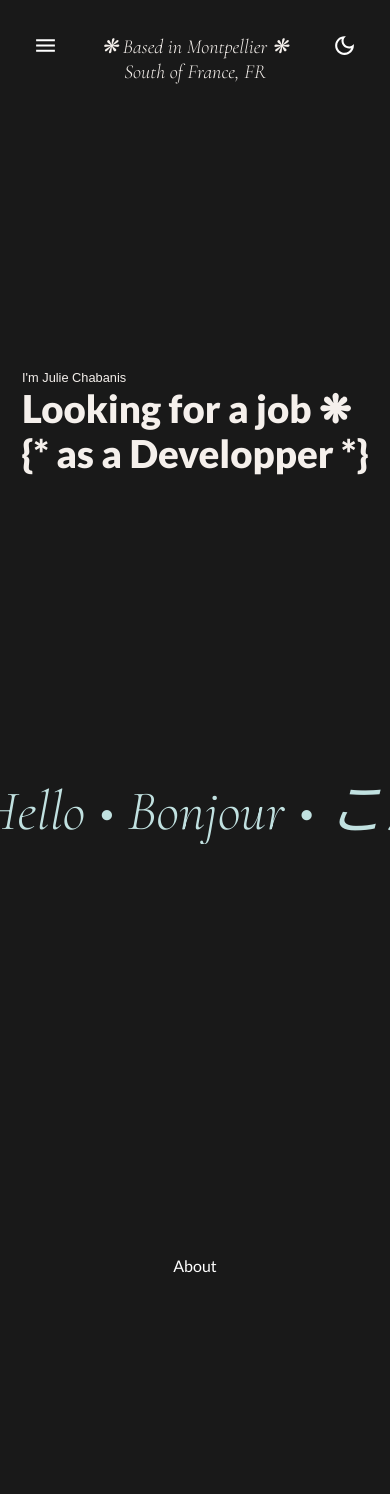
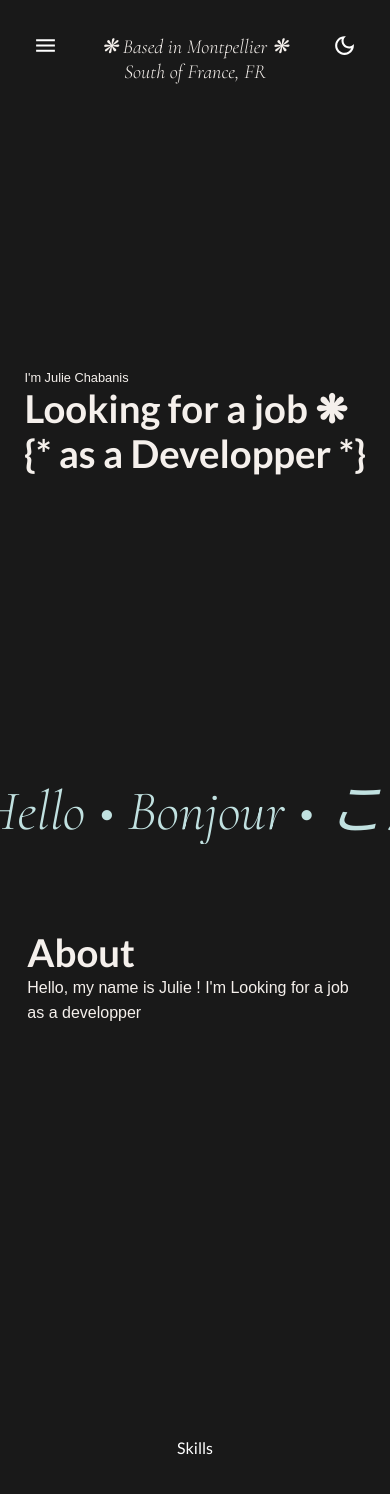
Before and after one commit to JulieChabanis/MinimalPortfolio, a React (Create React App) app: page / in a window 390 px wide. Shown: the top 1494 px of the page. Built offline with nearby package versions, Linux system fonts and the light colour scheme; a web font is replaced by a local one.

Commit message:
add mediasQueries for padding breakpoints

```diff
--- a/src/components/Home/About/About.jsx
+++ b/src/components/Home/About/About.jsx
@@ -1,15 +1,74 @@
-import { Box } from '@mui/material';
-import React from 'react';
-import styles from './About.module.css';
+import React, { useEffect } from "react";
+import { motion, useAnimation } from "framer-motion";
+import { Box, useMediaQuery } from "@mui/material";
+import styles from "./About.module.css";
+import { useTheme } from "@emotion/react";
 
 const About = () => {
+  const theme = useTheme();
+  const controls = useAnimation();
+  const paddingSmall = "22% 7% 0% 7%";
+  const paddingMedium = "14% 6% 0% 6%";
+  const paddingLarge = "10% 19% 0% 19%";
+  const paddingXLarge = "6% 17% 0% 17%";
+
+  const isSmallScreen = useMediaQuery('(max-width: 600px)');
+  const isMediumScreen = useMediaQuery('(min-width: 601px) and (max-width: 959px)');
+  const isLargeScreen = useMediaQuery('(min-width: 960px) and (max-width: 1299px)');
+  const isXLargeScreen = useMediaQuery('(min-width: 1300px)');
+
+  const getPadding = () => {
+    if (isSmallScreen) {
+      return paddingSmall;
+    } else if (isMediumScreen) {
+      return paddingMedium;
+    } else if (isLargeScreen) {
+      return paddingLarge;
+    } else if (isXLargeScreen) {
+      return paddingXLarge;
+    }
+  };
+
+  const handleScroll = () => {
+    const scrollY = window.scrollY;
+    const windowHeight = window.innerHeight;
+    const scrollPosition = scrollY + windowHeight;
+    const elementPosition = 1;
+
+    if (scrollPosition > elementPosition) {
+      controls.start({ opacity: 1, y: 0 });
+    }
+  };
+
+  useEffect(() => {
+    window.addEventListener("scroll", handleScroll, { passive: true });
+    return () => {
+      window.removeEventListener("scroll", handleScroll);
+    };
+  }, []);
+
   return (
-    <Box
-      id="about-section"
-      className={styles.mainAboutSection}>
-      About
+    <Box id="about-section" sx={{ padding: getPadding()}}>
+      <Box className={styles.mainAboutSection}>
+        <motion.div
+          initial={{ opacity: 0, y: 20 }}
+          animate={controls}
+          transition={{ duration: 0.5 }}
+        >
+          <Box
+            sx={theme.typography.h3}
+          >
+            {"About"}
+          </Box>
+          <Box
+            sx={theme.typography.h6}
+          >
+            {"Hello, my name is Julie ! I'm Looking for a job as a developper "}
+          </Box>
+        </motion.div>
+      </Box>
     </Box>
   );
 };
 
-export default About
+export default About;
--- a/src/components/Home/About/About.module.css
+++ b/src/components/Home/About/About.module.css
@@ -1,7 +1,4 @@
 .mainAboutSection {
-    height: 100vh;
     display: flex;
-    align-items: center;
-    justify-content: center;
     flex-direction: column;
 }
--- a/src/components/Theme/theme.js
+++ b/src/components/Theme/theme.js
@@ -143,7 +143,7 @@ export const themeSettings = (mode) => {
         "@media (min-width: 1300px)": {
           fontSize: "5.7rem",
         },
-        fontWeight:800,
+        fontWeight:700,
         color: mode === "light" ? colors.grey[100] : colors.grey[100],
       },
 
```
Also changed, not shown: src/components/Effects/ParallaxTitle.jsx (added, +18 -0 lines).
